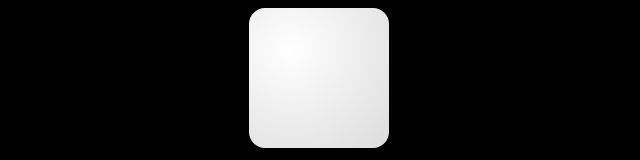
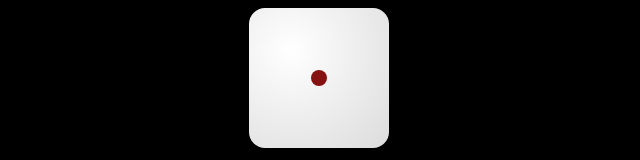
Before and after one commit to Eshhaa11/random-dice-roller, a React (Create React App) app: page / in a window 1280 px wide. Shown: the part 166-326 px from the top of the page, without its empty margins (321-961 px from the left). Built offline with nearby package versions, Linux system fonts and the light colour scheme.

Commit message:
added bg

```diff
--- a/src/Components/Dice.css
+++ b/src/Components/Dice.css
@@ -34,6 +34,7 @@ h1 {
 }
 
 .dot {
+    background:  #861111;
     align-self: center;
     justify-self: center;
     width: 16px;
@@ -42,3 +43,7 @@ h1 {
     opacity: 0;
     transition: opacity 0.2s ease;
 }
+
+.dot.active {
+    opacity: 1;
+  }
```
